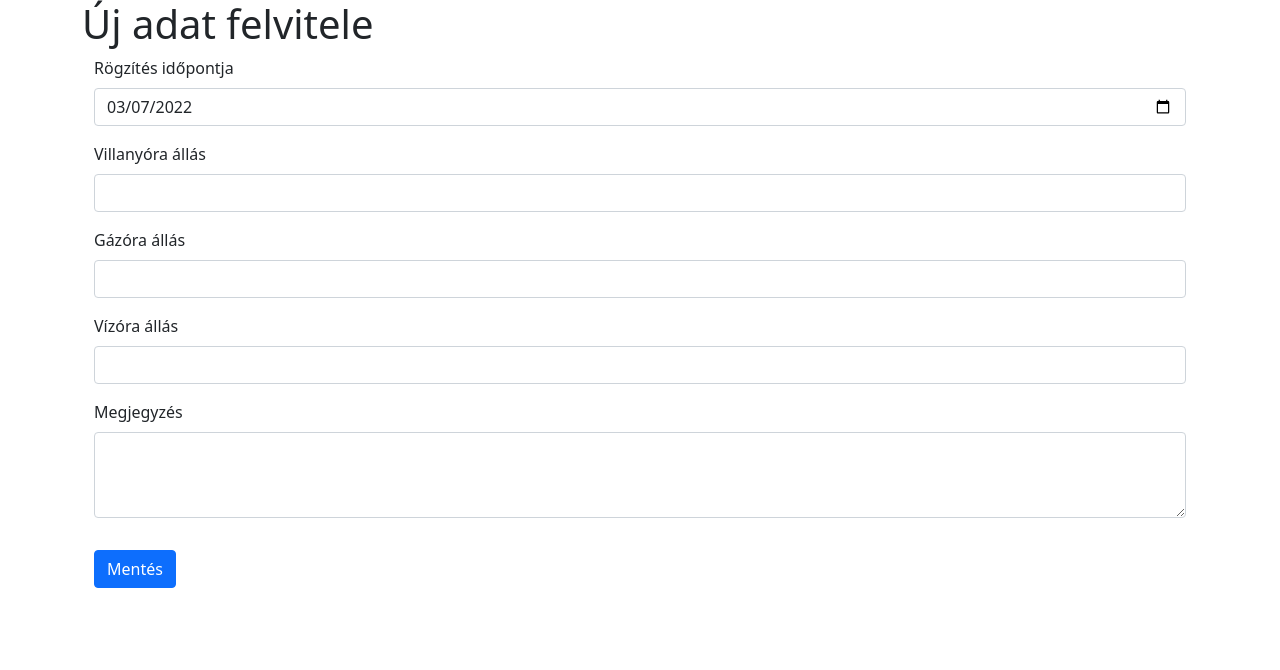
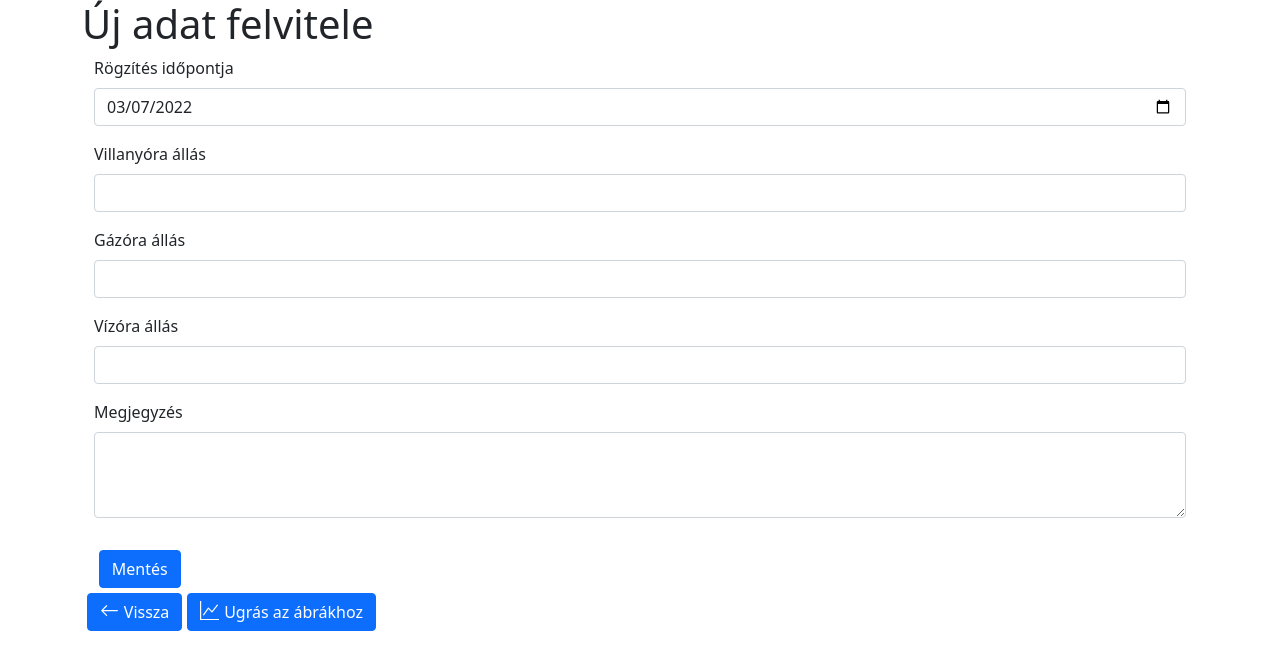
Before and after one commit to szg9/rezsi-app, a React (Create React App) app in the folder my-app/: page /attraction/new in a window 1280 px wide. Shown: the top 670 px of the page. Built offline with nearby package versions, Linux system fonts and the light colour scheme.

Commit message:
buttons updated except in Graphs.

```diff
--- a/my-app/src/Add.js
+++ b/my-app/src/Add.js
@@ -2,6 +2,11 @@ import { NavLink } from 'react-router-dom';
 
 export default function Add() {
     return (
-        <NavLink to="/attraction/new"><button className="btn btn-primary mb-3">Felvitel</button></NavLink>
+        <NavLink to="/attraction/new"><button className="btn btn-primary mb-3">
+            <svg xmlns="http://www.w3.org/2000/svg" fill="currentColor" class="bi bi-plus-lg" viewBox="0 0 16 16">
+                <path fill-rule="evenodd" d="M8 2a.5.5 0 0 1 .5.5v5h5a.5.5 0 0 1 0 1h-5v5a.5.5 0 0 1-1 0v-5h-5a.5.5 0 0 1 0-1h5v-5A.5.5 0 0 1 8 2Z" />
+            </svg>
+            Új adat rögzítése
+        </button></NavLink>
     )
 }
--- a/my-app/src/App.js
+++ b/my-app/src/App.js
@@ -5,7 +5,7 @@ import React from "react";
 import Attractions from "./Attractions";
 import EditForm from "./EditForm";
 import NewForm from './NewForm';
-import Graphs from './Graphs'
+import Graphs from './Graphs';
 import {
   BrowserRouter as Router,
   Routes,
@@ -17,10 +17,10 @@ function App() {
   return (
     <Router>
       <Routes>
+        <Route path="/" element={<Attractions />} />
         <Route path="/attraction/new" element={<NewForm />} />
         <Route path="/attraction/edit/:id/:title" element={<EditForm />} />
         <Route path="/graphs" element={<Graphs />} />
-        <Route path="/" element={<Attractions />} />
       </Routes>
     </Router>
   );
--- a/my-app/src/App.scss
+++ b/my-app/src/App.scss
@@ -22,3 +22,15 @@
   margin: .5em;
   max-height: 400px;
 }
+
+button {
+  margin-left: 0.3em;
+  margin-bottom: 0.3em;
+}
+
+button>svg {
+  vertical-align: text-top;
+  width: 1.2em;
+  height: 1.2em;
+  margin-right: .3em;
+}
--- a/my-app/src/Attractions.js
+++ b/my-app/src/Attractions.js
@@ -1,6 +1,7 @@
 import Add from './Add.js';
 // import Filter from './Filter.js';
 import Button from './Button.js';
+import GraphLink from "./GraphLink";
 import { useState, useEffect } from 'react';
 import { useNavigate } from 'react-router-dom';
 import AttractionRepository from './repository/AttractionRepository';
@@ -37,6 +38,7 @@ export default function Attractions() {
     <main className="container">
       <h1>Adatok</h1>
       <Add />
+      <GraphLink />
       <table className="table table-bordered table-striped">
         <thead>
           <tr>
@@ -57,7 +59,7 @@ export default function Attractions() {
               <td>{rezsiAdat.viz_ora}</td>
               <td>{rezsiAdat.comment}</td>
               <td>
-                <Button name="Módosítás" type="primary" onClick={() => handleEditOnClick(rezsiAdat.id, convertDate(rezsiAdat.rogzites.seconds))} />
+                <Button name="Módosítás" type="secondary" onClick={() => handleEditOnClick(rezsiAdat.id, convertDate(rezsiAdat.rogzites.seconds))} />
                 <Button name="Törlés" type="danger" onClick={() => handleDeleteOnClick(rezsiAdat.id)} />
               </td>
             </tr>
--- /dev/null
+++ b/my-app/src/GraphLink.js
@@ -0,0 +1,12 @@
+import { NavLink } from 'react-router-dom';
+
+export default function GraphLink() {
+    return (
+        <NavLink to="/graphs"><button className="btn btn-primary mb-3">
+            <svg xmlns="http://www.w3.org/2000/svg" width="16" height="16" fill="currentColor" class="bi bi-graph-up" viewBox="0 0 16 16">
+                <path fill-rule="evenodd" d="M0 0h1v15h15v1H0V0Zm14.817 3.113a.5.5 0 0 1 .07.704l-4.5 5.5a.5.5 0 0 1-.74.037L7.06 6.767l-3.656 5.027a.5.5 0 0 1-.808-.588l4-5.5a.5.5 0 0 1 .758-.06l2.609 2.61 4.15-5.073a.5.5 0 0 1 .704-.07Z" />
+            </svg>
+            Ugrás az ábrákhoz
+        </button></NavLink>
+    )
+}
--- a/my-app/src/Graphs.js
+++ b/my-app/src/Graphs.js
@@ -3,6 +3,7 @@ import DWChart from 'react-datawrapper-chart'
 
 export default function Graph() {
     return (
+        <div>
             <div className="graphs">
                 <h1>Villany</h1>
                 <div className='graph-container'>
@@ -15,6 +16,7 @@ export default function Graph() {
                     <DWChart title="Chart" src="https://datawrapper.dwcdn.net/NZIxE/" />
                 </div>
             </div>
+        </div>
     );
 }
 
--- a/my-app/src/NewForm.js
+++ b/my-app/src/NewForm.js
@@ -1,10 +1,14 @@
 import Form from './Form';
+import GraphLink from './GraphLink';
+import ReturnLink from './ReturnLink';
 
 export default function NewForm() {
   return (
     <main className="container">
       <h1>Új adat felvitele</h1>
       <Form type={"new"} />
+      <ReturnLink />
+      <GraphLink />
     </main>
   );
 }
--- /dev/null
+++ b/my-app/src/ReturnLink.js
@@ -0,0 +1,12 @@
+import { NavLink } from 'react-router-dom';
+
+export default function ReturnLink() {
+    return (
+        <NavLink to="/"><button className="btn btn-primary mb-3">
+            <svg xmlns="http://www.w3.org/2000/svg" width="16" height="16" fill="currentColor" class="bi bi-arrow-left" viewBox="0 0 16 16">
+                <path fill-rule="evenodd" d="M15 8a.5.5 0 0 0-.5-.5H2.707l3.147-3.146a.5.5 0 1 0-.708-.708l-4 4a.5.5 0 0 0 0 .708l4 4a.5.5 0 0 0 .708-.708L2.707 8.5H14.5A.5.5 0 0 0 15 8z" />
+            </svg>
+            Vissza
+        </button></NavLink>
+    )
+}
```
Lines whose indentation alone changed are shown as unchanged.
